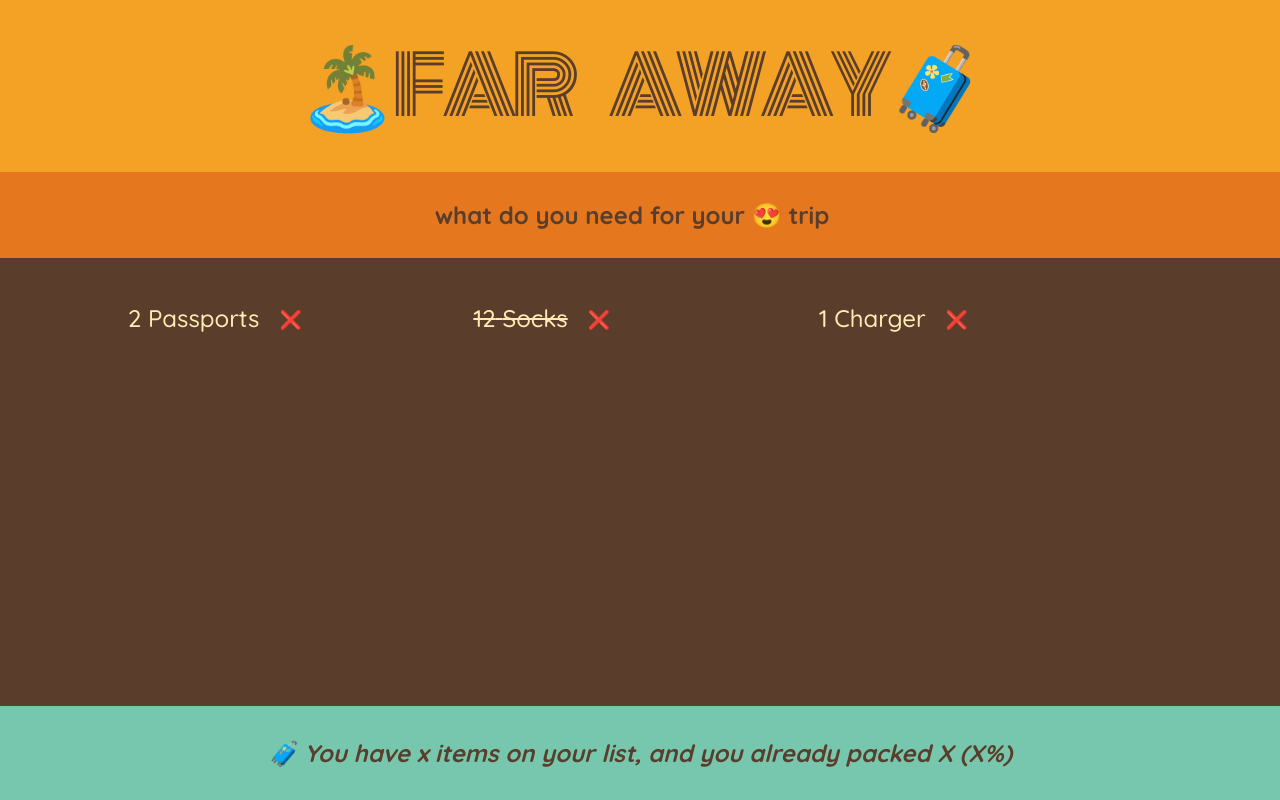
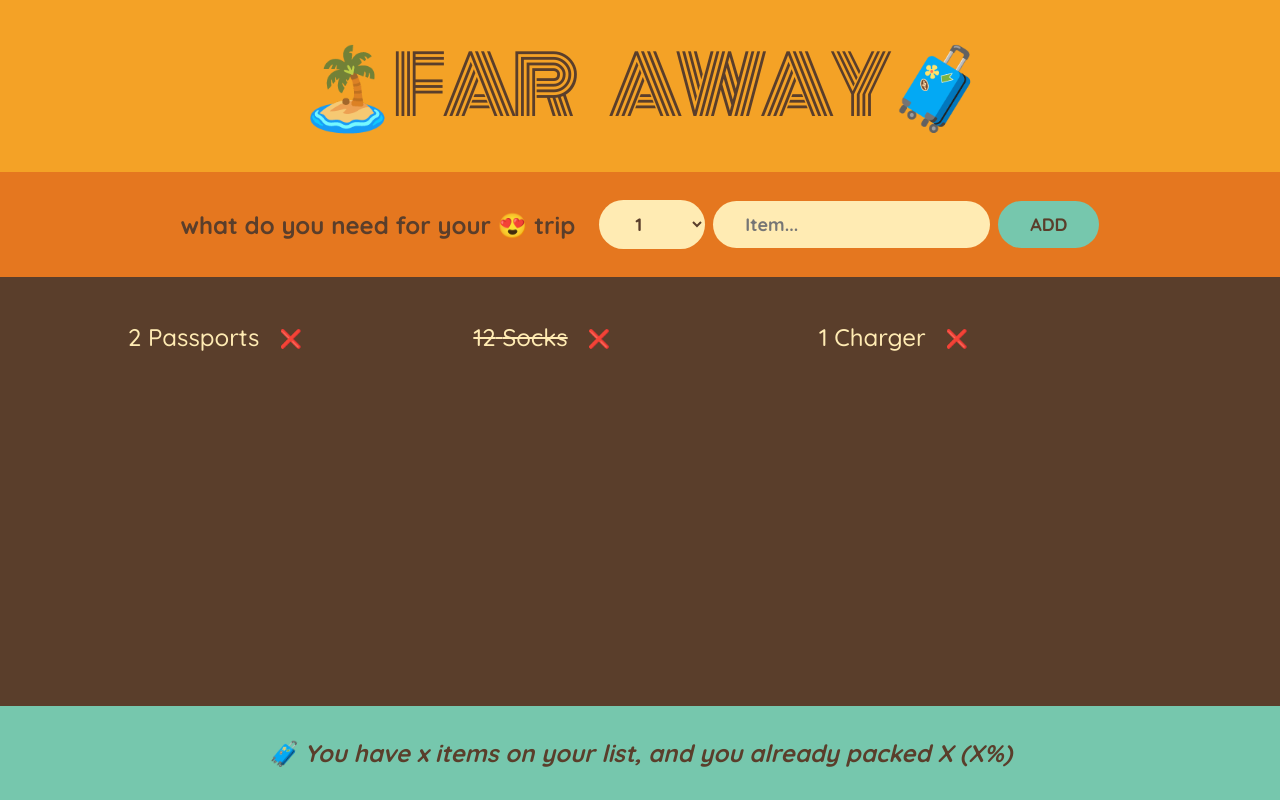
Before and after one commit to frankassafuah/react-travel-list-app, a React (Create React App) app: page / in a window 1280 px wide. Built offline with nearby package versions, Linux system fonts and the light colour scheme.

Commit message:
building a form and handling submissions

```diff
--- a/src/App.js
+++ b/src/App.js
@@ -1,7 +1,7 @@
 const initialItems = [
   { id: 1, description: "Passports", quantity: 2, packed: false },
   { id: 2, description: "Socks", quantity: 12, packed: true },
-  { id: 2, description: "Charger", quantity: 1, packed: false },
+  { id: 3, description: "Charger", quantity: 1, packed: false },
 ];
 
 export default function App() {
@@ -20,10 +20,22 @@
 }
 
 function Form() {
+  function handleSubmit(e) {
+    e.preventDefault();
+  }
   return (
-    <div className="add-form">
+    <form className="add-form" onSubmit={handleSubmit}>
       <h3>what do you need for your 😍 trip</h3>
-    </div>
+      <select>
+        {Array.from({ length: 20 }, (_, index) => index + 1).map((num) => (
+          <option value={num} key={num}>
+            {num}
+          </option>
+        ))}
+      </select>
+      <input type="text" placeholder="Item..."></input>
+      <button type="submit">Add</button>
+    </form>
   );
 }
 
@@ -32,7 +44,7 @@
     <div className="list">
       <ul>
         {initialItems.map((item) => (
-          <Item item={item} />
+          <Item item={item} key={item.id} />
         ))}
       </ul>
     </div>
```
